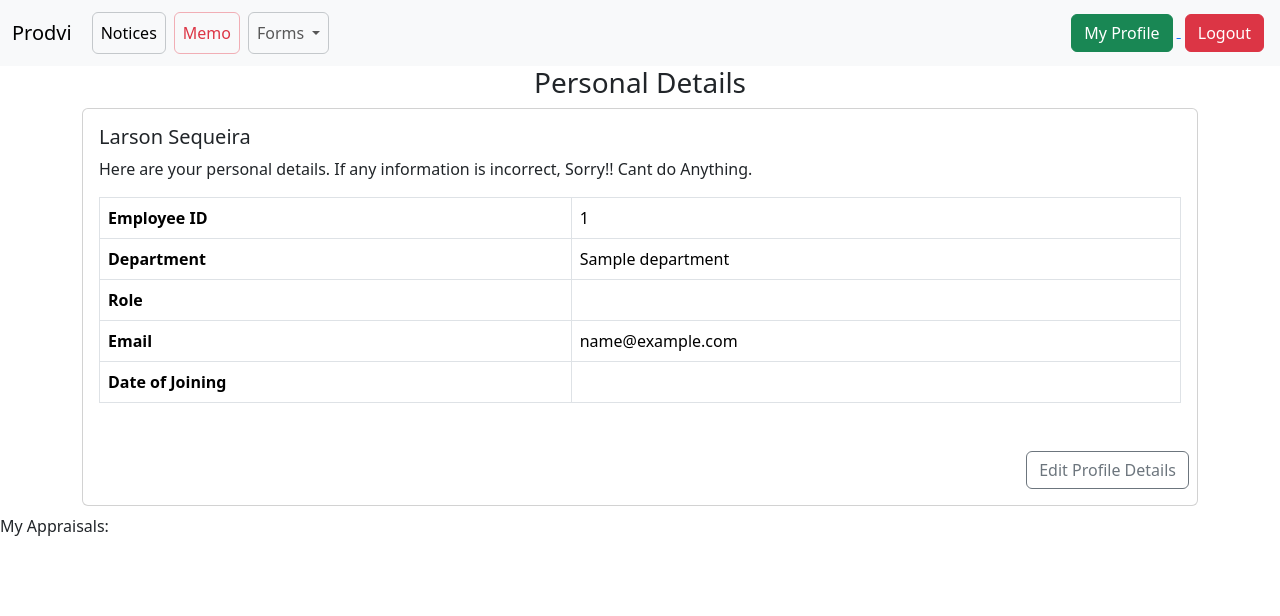
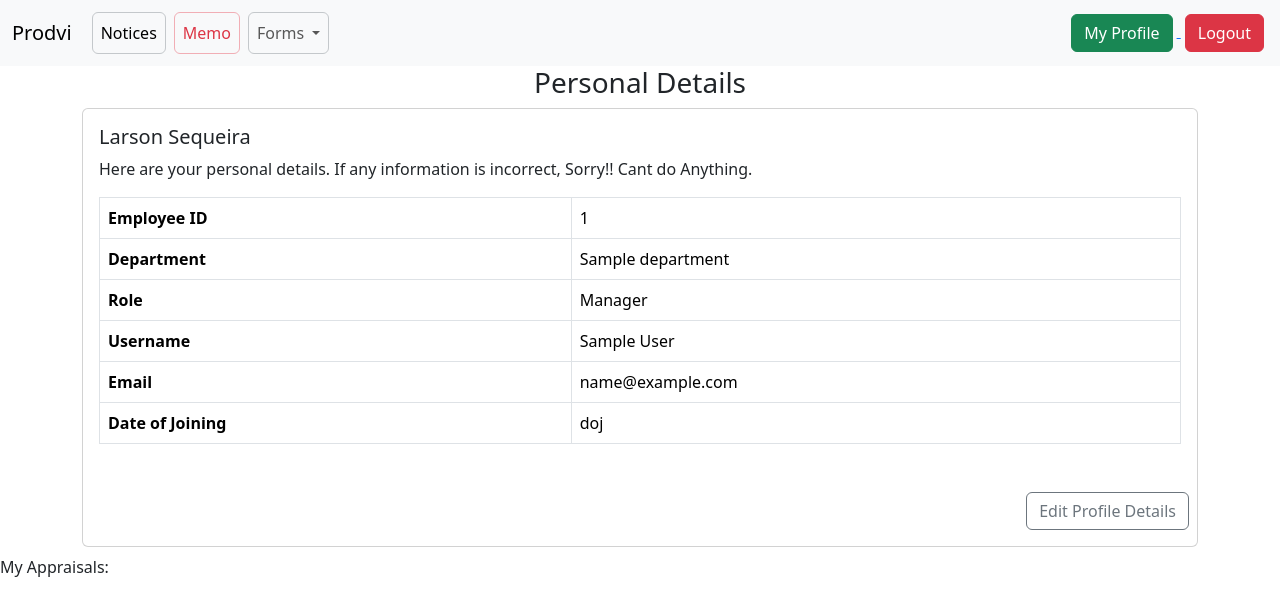
Before and after one commit to WarLoRDlArS/Prodvi, a Django app: page /profile/ in a window 1280 px wide. Shown: the top 616 px of the page. Run offline with Django 5.2, Linux system fonts and the light colour scheme; a user stored in the database is signed in; tables that the repository leaves empty hold one stand-in row (values such as "Sample post").

Commit message:
role aur username

```diff
--- a/home/models.py
+++ b/home/models.py
@@ -9,6 +9,7 @@
     empname = models.CharField(max_length=255)
     empdept = models.ForeignKey('Department', on_delete=models.SET_NULL, null=True)
     managerid = models.ForeignKey('Manager', on_delete=models.SET_NULL, null=True, blank=True, related_name='employees')
+    doj = models.DateField(null=True, blank=True)
     is_manager = models.BooleanField(default=False)
 
     def save(self, *args, **kwargs):
--- a/home/templates/home/profile.html
+++ b/home/templates/home/profile.html
@@ -46,11 +46,15 @@
                         </tr>
                         <tr>
                             <th scope="row">Department</th>
-                            <td>{{ employee.empdept }}</td>
+                            <td>{{ employee.empdept.dept_name }}</td>
                         </tr>
                         <tr>
                             <th scope="row">Role</th>
-                            <td>{{ employee.role }}</td>
+                            <td>{{ user_role }}</td>
+                        </tr>
+                        <tr>
+                            <th scope="row">Username</th>
+                            <td>{{ employee.empname }}</td>
                         </tr>
                         <tr>
                             <th scope="row">Email</th>
@@ -58,7 +62,7 @@
                         </tr>
                         <tr>
                             <th scope="row">Date of Joining</th>
-                            <td>{{ employee.doj }}</td>
+                            <td>{{ doj }}</td>
                         </tr>
                     </tbody>
                 </table>
--- a/home/views.py
+++ b/home/views.py
@@ -1,4 +1,5 @@
 from django.shortcuts import render
+from datetime import date
 
 # Create your views here.
 
@@ -29,10 +30,17 @@
 def user_profile(request):
     # do all query stuff and all over here
     if request.user.is_authenticated:
-        current_user = Users.objects.filter(pid=request.user.pid)
-        employee = Employee.objects.filter(user = current_user[0])[0]
+        current_user = Users.objects.get(pid=request.user.pid)
+        employee = Employee.objects.filter(user = current_user).first()
+        role = 'Manager' if employee and employee.is_manager else 'Employee'
+        doj = employee.doj if employee and employee.doj else 'Not available'
 
-    context = {'employee': employee, }
+    context = {
+            'user_role': role,  # Check if role exists
+            'employee': employee,
+            'doj':'doj',
+        }
+
     return render(request, 'home/profile.html',context=context)
 
 
--- a/users/models.py
+++ b/users/models.py
@@ -35,6 +35,10 @@
     pid = models.CharField(max_length=6, blank=False, null=False, default="000000", unique=True)
     username = models.CharField(max_length=150, blank=True, null=True, unique=True)
     email = models.EmailField(blank=True, default="abc@abc.com")
+    role = models.CharField(max_length=100, null=True, blank=True)
+
+    def __str__(self):
+        return f"{self.username} - {self.role}"
 
     USERNAME_FIELD = 'username'  # Use 'username' for authentication
     REQUIRED_FIELDS = ['pid']  # Include 'pid' in required fields for createsuperuser
```
Also changed, not shown: home/migrations/0008_employee_doj.py (added), users/migrations/0009_users_role.py (added).
